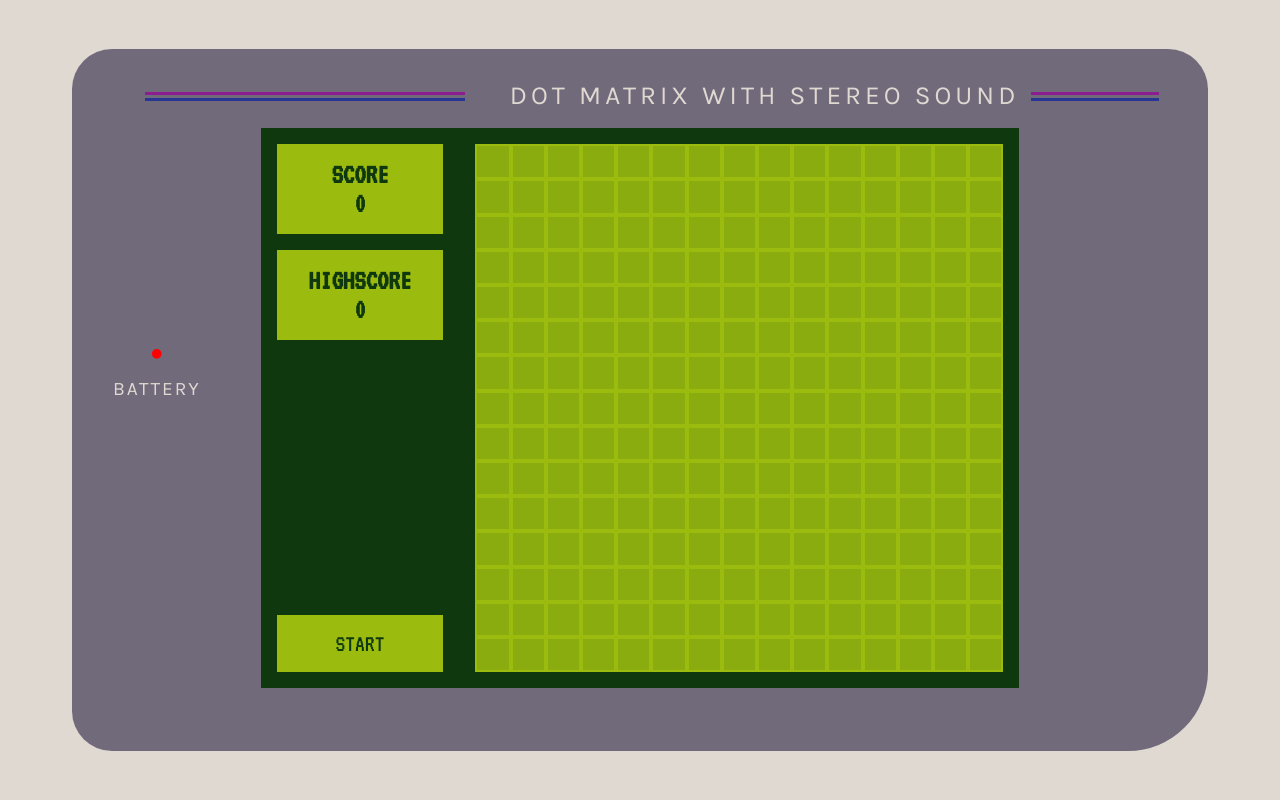
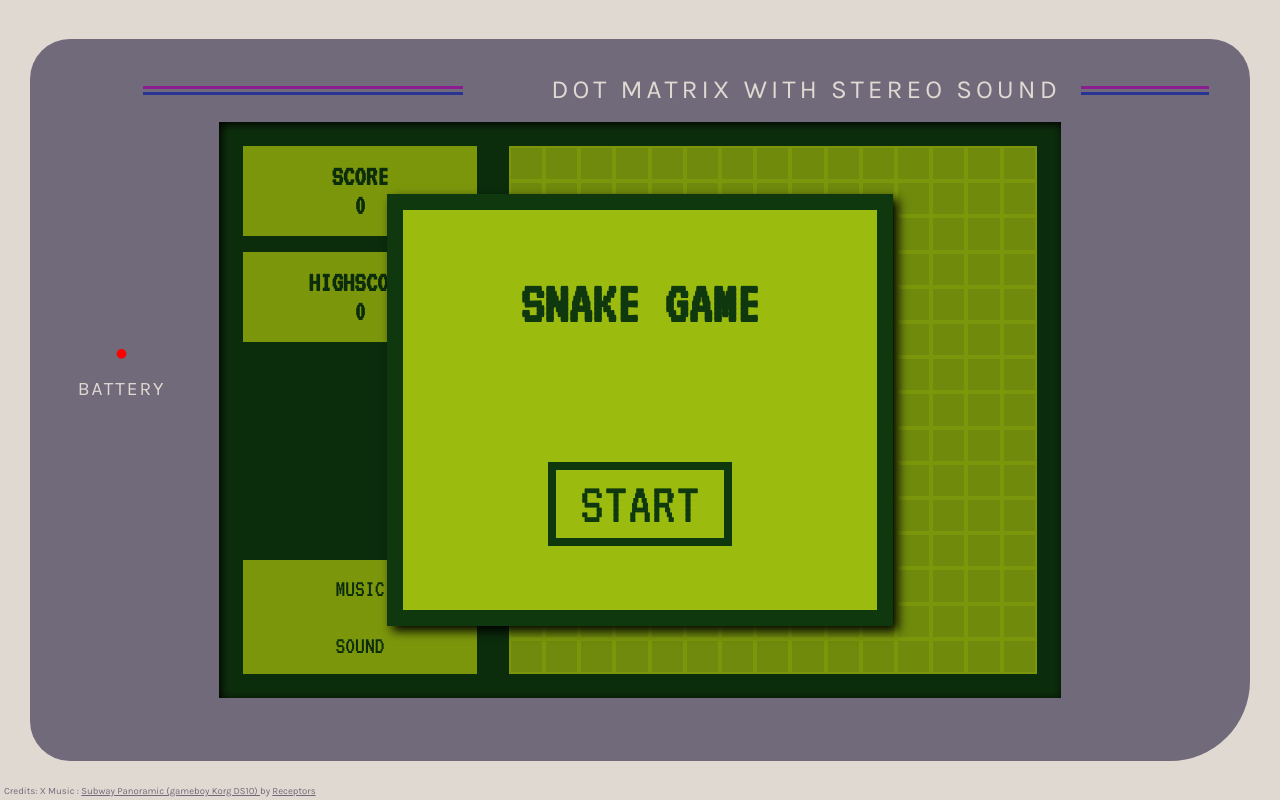
Before and after one commit to Akubit/snake-game, a plain HTML site: page index.html in a window 1280 px wide. Drawn offline with Linux system fonts and the light colour scheme.

Commit message:
add modals and credits

```diff
--- a/assets/js/script.js
+++ b/assets/js/script.js
@@ -5,14 +5,17 @@ const restart = document.getElementById("restart")
 const startBtn = document.getElementById("startBtn")
 const restartBtn = document.getElementById("restartBtn")
 const score = document.getElementById("score")
+const highscore = document.getElementById("highscore")
 const collect = document.getElementById("collect")
 const death = document.getElementById("death")
+const gameOverScore = document.getElementById("gameOverScore")
 const area = 15
 let squares = []
 let snake = [2,1,0]
 let direction = 1
 let speed = 300
 let points = 0
+let highPoints = localStorage.getItem("akubit-snake-highscore")
 let apple = randomApple()
 let timerId
 
@@ -29,10 +32,17 @@ function createGrid () {
 }
 createGrid()
 
+// init
+function init () {
+    if (highPoints === null) {
+        localStorage.setItem("akubit-snake-highscore", 0)
+        highPoints = localStorage.getItem("akubit-snake-highscore")
+    }
+    highscore.textContent = highPoints
+}
 
 //Move
 function move() {
-    console.log(speed)
     if( (snake[0] - area < 0 && direction === -area) ||
         (snake[0] + area >= (area * area) && direction === area) ||
         (snake[0] % area === (area-1) && direction === 1) ||
@@ -41,11 +51,19 @@ function move() {
         ){
             death.currentTime = 0;
             death.play();
-            console.log('Perdu !')
-            restart.style.display = 'block'
+            restart.style.display = 'flex'
+            if (points > highPoints) {
+                localStorage.setItem("akubit-snake-highscore", points)
+                gameOverScore.innerText = `NEW HIGHSCORE !
+                ${points}`
+            } else {
+                gameOverScore.innerText = `SCORE
+                ${points}`
+            }
             return clearInterval(timerId)
         }
 
+    highPoints = localStorage.getItem('akubit-snake-highscore')
     let tail = snake.pop()
     squares[tail].classList.remove('snake')
     snake.unshift(snake[0] + direction)
@@ -58,14 +76,15 @@ function move() {
         snake.push(tail)
         createApples()
         points++
+        if (points > highPoints) {
+            highscore.textContent = points
+        }
         score.textContent = points
         clearInterval(timerId)
-        speed = speed * 0.99
+        speed = speed * 0.985
         timerId = setInterval(move, speed)
-        console.log(speed)
     }
     squares[snake[0]].classList.add('snake')
-    console.log(snake)
 }
 
 //Apple generation
@@ -83,7 +102,6 @@ function randomApple() {
 // D-pad controls
 function control(e) {
     let snakeDir = snake[1]-snake[0]
-    console.log(snakeDir)
     switch (e.keyCode) {
         case 37: //left
             direction = direction === 1 || snakeDir === -1 ?  1 : -1
@@ -110,6 +128,7 @@ function startGame () {
     speed = 300
     points = 0
     apple = randomApple()
+    score.textContent = points
     snake.forEach(index => squares[index].classList.add('snake'))
     timerId = setInterval(move, speed)
     createApples()
@@ -123,10 +142,11 @@ function restartGame () {
     squares[apple].classList.remove('apple')
     snake = []
     apple = 0;
-    start.style.display = 'block'
     restart.style.display = 'none'
+    startGame()
 }
 
+init()
 document.addEventListener('keydown', control)
 
 startBtn.addEventListener('click', startGame)
--- a/assets/style.css
+++ b/assets/style.css
@@ -94,6 +94,9 @@
    display: flex;
    background-color: var(--green4);
    justify-content: center;
+   position: relative;
+   box-shadow: inset 2px 2px 10px black;
+   padding: 1vmin;
  }
 
  #hub {
@@ -162,3 +165,58 @@
  .actions button:hover {
     background-color: var(--green3);
  }
+
+ .modal {
+   position: absolute;
+   left: 0;
+   top: 0;
+   height: 100%;
+   width: 100%;
+   display: flex;
+   justify-content: center;
+   align-items: center;
+   background:linear-gradient(rgba(0,0,0,0.2), rgba(0,0,0,0.2))
+}
+
+.modal > div {
+   background-color: var(--green1);
+   color: var(--green4);
+   border: 2vmin solid var(--green4);
+   box-shadow: 5px 5px 10px black;
+   height: 75%;
+   width: 60%;
+   display: flex;
+   flex-direction: column;
+   align-items: center;
+   justify-content: space-around;
+   font-family: var(--mono);
+   text-transform: uppercase;
+   text-align: center;
+   font-size: calc(32px + (32 - 20) * ((100vw - 300px) / (1600 - 300)));
+}
+
+.modal h1 {
+   font-size: calc(51px + (32 - 20) * ((100vw - 300px) / (1600 - 300)));
+}
+.modal button {
+   font-size: calc(51px + (32 - 20) * ((100vw - 300px) / (1600 - 300)));
+   background-color: var(--green1);
+   color: var(--green4);
+   border: 1vmin solid var(--green4);
+   font-family: var(--mono);
+   padding: 0.5vmin 3vmin;
+   text-transform: uppercase;
+}
+
+#credits {
+   position: absolute;
+   bottom: 0;
+   left: 0;
+   color: var(--grey2);
+   font-family: var(--sans);
+   padding: 0.5vmin;
+   font-size: calc(5px + (26 - 20) * ((100vw - 300px) / (1600 - 300)));
+}
+#credits a {
+   color: var(--grey2);
+}
--- a/index.html
+++ b/index.html
@@ -4,9 +4,6 @@
     <meta charset="UTF-8">
     <meta name="viewport" content="width=device-width, initial-scale=1.0">
     <link rel="stylesheet" href="assets/style.css">
-    <link rel="preconnect" href="https://fonts.gstatic.com">
-    <link rel="preconnect" href="https://fonts.gstatic.com">
-    <link rel="preconnect" href="https://fonts.gstatic.com">
     <link rel="preconnect" href="https://fonts.gstatic.com">
     <link href="https://fonts.googleapis.com/css2?family=Karla&family=VT323&display=swap" rel="stylesheet">
     <title>Snake Game</title>
@@ -22,16 +19,32 @@
             <div id='hub'>
                 <div class="score">
                     <h2 class="points">Score<span id="score">0</span></h2>
-                    <h2 class="points">Highscore<span id="highscore">0</span></h2>
+                    <h2 class="points">Highscore<span id="highscore"></span></h2>
                 </div>
                 <div class="actions">
-                    <div id="start"><button id="startBtn">Start</button></div>
-                    <div id="restart"><button id="restartBtn">Restart</button></div>
+                    <button id="music"><span>MUSIC</span><span id="music-status"></span></button>
+                    <button id="sfx"><span>SOUND</span><span id="sound-status"></span></button>
                 </div>
             </div>
             <div class="grid"></div>
+            <div class="modal" id="start">
+                <div>
+                    <h1>Snake Game</h1>
+                    <button id="startBtn">Start</button></div>
+            </div>
+            <div class="modal" id="restart">
+                <div>
+                    <h1>Game Over</h1>
+                    <div id="gameOverScore"></div>
+                    <button id="restartBtn">Restart</button></div>
+            </div>
         </div>
     </div>
+    <div id="credits">Credits:
+        <span class="close">X</span>
+        Music : <a href="https://freemusicarchive.org/music/Receptors/groKwork/Subway_Panoramic_gameboy_Korg_DS10">Subway Panoramic (gameboy Korg DS10) </a> by <a href="http://www.receptorsmusic.com/">Receptors</a>
+    </div>
+
     <audio id="collect" src="assets/audio/collect.wav"></audio>
     <audio id="death" src="assets/audio/death.wav"></audio>
     <script src="assets/js/script.js"></script>
```
